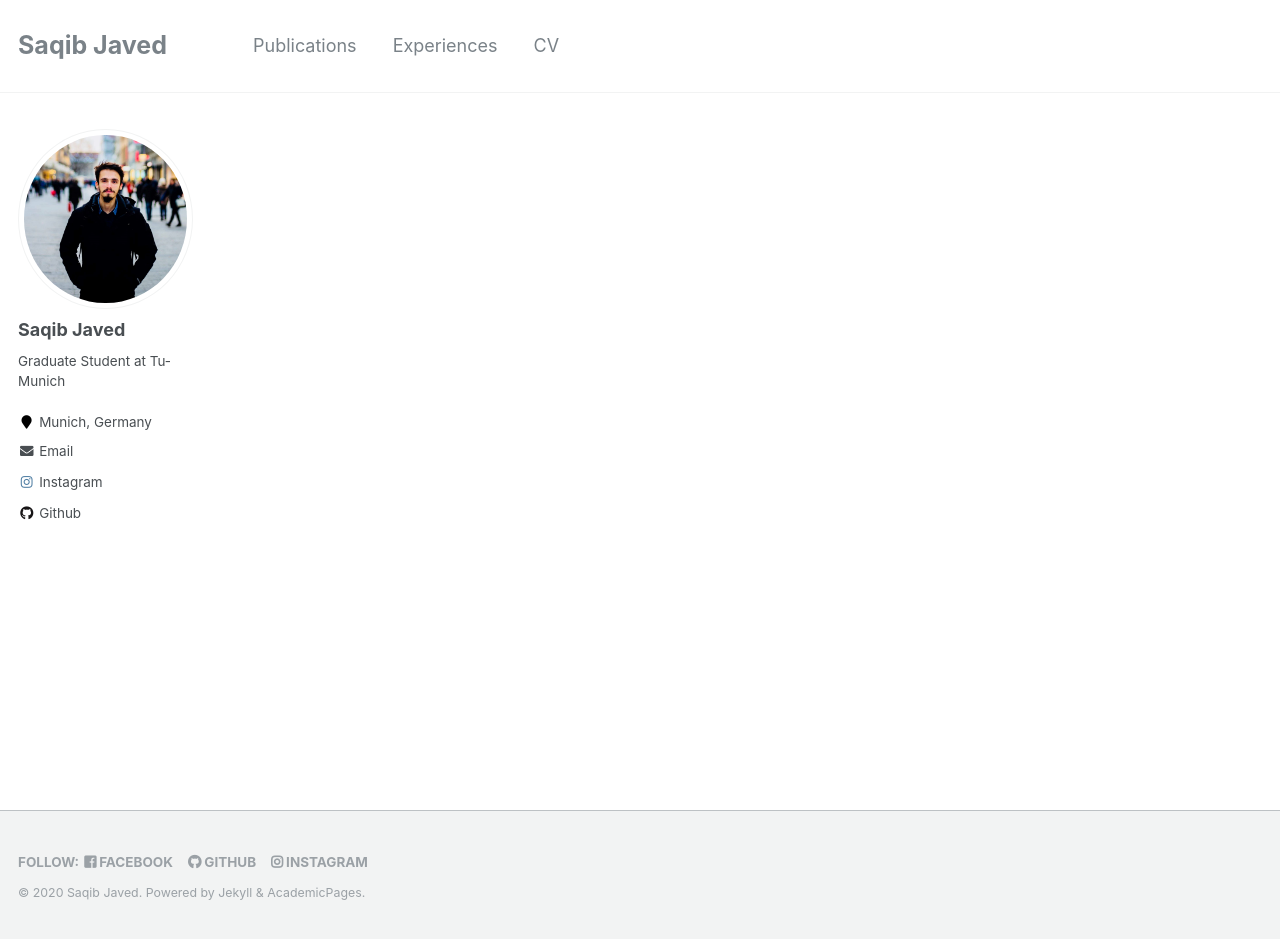
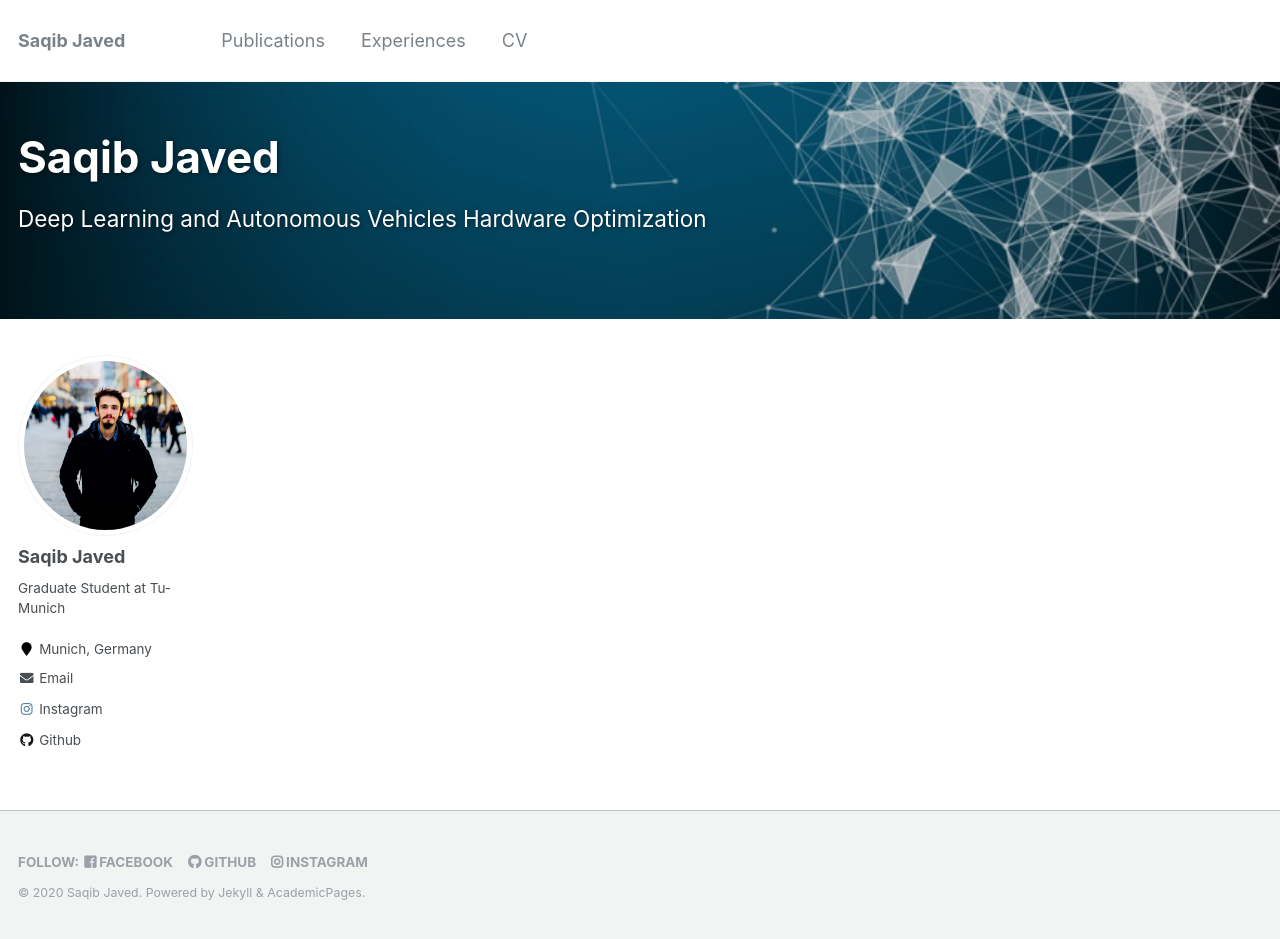
Before and after one commit to saqibjaved1/saqibjaved1.github.io, a Jekyll site: the page built from _pages/about.md, in a window 1280 px wide and 939 px high. Built offline with Jekyll 4.4.1, drawn with Linux system fonts in a browser that asks for light colours.

Commit message:
Fixed navigation bar and overlay image

```diff
--- a/_pages/about.md
+++ b/_pages/about.md
@@ -1,10 +1,10 @@
 ---
+title: "Saqib Javed"
+layout: single
 permalink: /
-title: ""
-layout: single
-excerpt: "About me"
+excerpt: "Deep Learning and Autonomous Vehicles Hardware Optimization"
 author_profile: true
-redirect_from:
-  - /about/
-  - /about.html
+header:
+  overlay_image: overlay.jpg
+  overlay_filter: 0.2
 ---
--- a/_sass/_navigation.scss
+++ b/_sass/_navigation.scss
@@ -210,9 +210,8 @@
 
       &:first-child {
         font-weight: bold;
-	padding-right: 50px;
+	padding-right: 60px;
 	a {
-	  font-size: 25px;
           margin-left: 0;
         }
       }
```
Also changed, not shown: images/overlay.jpg (added), 1 other file.
